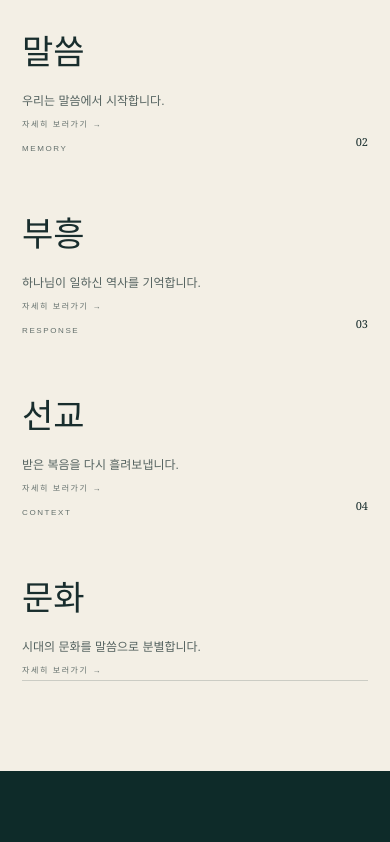
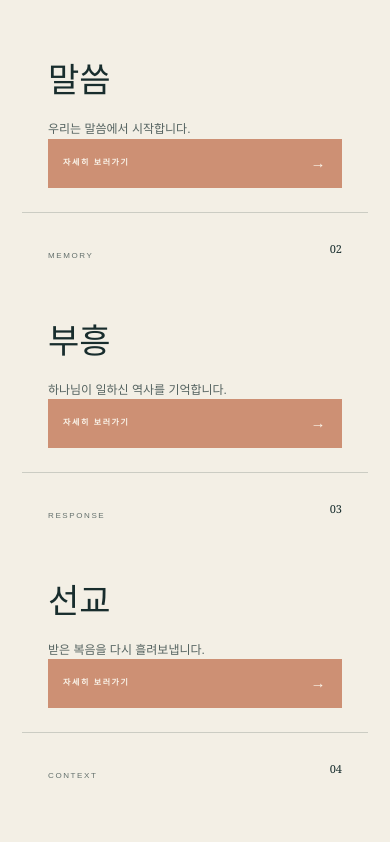
Before and after one commit to exodus0510-netizen/bnb-lab, a Next.js app: page / in a window 390 px wide. Shown: the part 1760-2602 px from the top of the page. Built offline with nearby package versions, Linux system fonts and the light colour scheme.

Commit message:
Update BNB Lab mission site content and visuals

```diff
--- a/app/globals.css
+++ b/app/globals.css
@@ -104,13 +104,16 @@ img { display: block; max-width: 100%; }
 .manifesto h2 span { color: var(--copper); }
 .manifesto-copy > p:last-child { color: var(--ink-soft); font-size: 14px; line-height: 2; margin: 8px 0 0; word-break: keep-all; }
 .framework { border-bottom: 1px solid var(--line); border-top: 1px solid var(--line); display: grid; grid-template-columns: repeat(4, 1fr); margin-top: 95px; }
-.framework article { min-height: 245px; padding: 28px 26px; position: relative; transition: .3s; }
-.framework article + article { border-left: 1px solid var(--line); }
-.framework article:hover { background: var(--ink); color: var(--paper); transform: translateY(-8px); }
+.framework-card { display:block; min-height: 300px; padding: 28px 26px; position: relative; transition: .3s; }
+.framework-card + .framework-card { border-left: 1px solid var(--line); }
+.framework-card:hover,.framework-card:focus-visible { background: var(--ink); color: var(--paper); transform: translateY(-8px); }
 .framework span { font-size: 8px; letter-spacing: .2em; opacity: .65; }
 .framework b { float: right; font-family: Georgia, serif; font-size: 11px; font-weight: 400; }
-.framework h3 { font-family: "Noto Serif KR", Georgia, serif; font-size: 34px; font-weight: 400; margin: 80px 0 15px; }
+.framework h3 { font-family: "Noto Serif KR", Georgia, serif; font-size: 34px; font-weight: 400; margin: 66px 0 15px; }
 .framework p { font-size: 12px; margin: 0; opacity: .72; }
+.detail-button { align-items:center; background:var(--copper); bottom:24px; color:#fff8ee; display:flex; font-size:10px; font-weight:600; justify-content:space-between; left:26px; letter-spacing:.05em; padding:13px 15px; position:absolute; right:26px; transition:.22s; }
+.detail-button i { font-size:15px; font-style:normal; }
+.framework-card:hover .detail-button,.framework-card:focus-visible .detail-button { background:var(--paper); color:var(--forest); }
 
 .archive-section { background: var(--forest-deep); color: #f4efe4; padding: 120px 4.3vw 85px; }
 .section-number.light { color: #91aaa5; }
@@ -118,7 +121,7 @@ img { display: block; max-width: 100%; }
 .archive-heading .kicker { margin: 36px 0 18px; }
 .archive-heading h2 { font-family: "Noto Serif KR", Georgia, serif; font-size: clamp(54px, 6vw, 86px); font-weight: 400; letter-spacing: -.05em; line-height: 1.12; margin: 0; }
 .archive-heading > p { color: #a8b9b5; font-family: "Noto Serif KR", Georgia, serif; font-size: 14px; line-height: 2; margin: 0 0 10px auto; max-width: 420px; word-break: keep-all; }
-.archive-explorer { border-bottom: 1px solid rgba(255,255,255,.15); border-top: 1px solid rgba(255,255,255,.15); display: grid; grid-template-columns: 26% 39% 35%; margin-top: 75px; min-height: 520px; }
+.archive-explorer { border-bottom: 1px solid rgba(255,255,255,.15); border-top: 1px solid rgba(255,255,255,.15); display: grid; grid-template-columns: 26% 39% 35%; height: 520px; margin-top: 75px; min-height: 520px; }
 .archive-tabs { display: grid; grid-template-rows: repeat(4, 1fr); }
 .archive-tabs button { background: transparent; border: 0; border-bottom: 1px solid rgba(255,255,255,.13); color: #8fa6a1; cursor: pointer; display: grid; grid-template-columns: 55px 1fr; padding: 22px 20px 18px 0; text-align: left; transition: .25s; }
 .archive-tabs button:last-child { border-bottom: 0; }
@@ -127,10 +130,10 @@ img { display: block; max-width: 100%; }
 .archive-tabs button small { font-size: 7px; letter-spacing: .15em; margin-top: 7px; opacity: .7; }
 .archive-tabs button:hover, .archive-tabs button.active { color: white; padding-left: 14px; }
 .archive-tabs button.active { background: rgba(255,255,255,.055); box-shadow: inset 3px 0 var(--copper); }
-.archive-image { background: #b9ad98; overflow: hidden; position: relative; }
+.archive-image { background: #b9ad98; height: 520px; overflow: hidden; position: relative; }
 .archive-image::after { background: linear-gradient(180deg, transparent 60%, rgba(9,25,24,.7)); content: ""; inset: 0; pointer-events: none; position: absolute; }
-.archive-image img { filter: grayscale(1) sepia(.16); height: 100%; object-fit: cover; width: 100%; }
-.archive-image img.portrait-tight { object-position: center 18%; transform: scale(1.14); }
+.archive-image img { filter: grayscale(1) sepia(.16); height: 100%; inset: 0; object-fit: cover; object-position: center center; position: absolute; width: 100%; }
+.archive-image img.portrait-tight { object-position: center 18%; transform: none; }
 .archive-image a { bottom: 16px; font-size: 8px; left: 18px; letter-spacing: .06em; position: absolute; z-index: 2; }
 .archive-image a span { color: #e89a72; }
 .archive-detail { display: flex; flex-direction: column; padding: 42px 0 36px 46px; }
@@ -211,16 +214,16 @@ img { display: block; max-width: 100%; }
 .bible-document > p { font-size: 9px; letter-spacing: .06em; line-height: 1.7; margin: 34px 0 0; text-align: center; }
 .bible-document a { color: var(--copper); display: block; margin-top: 3px; }
 .research-grid { border-bottom: 1px solid var(--line); border-top: 1px solid var(--line); display: grid; grid-template-columns: repeat(3, 1fr); margin-top: 100px; }
-.research-grid article { min-height: 360px; padding: 28px 30px 24px; transition: background .3s, color .3s, transform .3s; }
-.research-grid article + article { border-left: 1px solid var(--line); }
-.research-grid article:hover { background: var(--ink); color: var(--paper); transform: translateY(-10px); }
+.research-card { display:block; min-height: 380px; padding: 28px 30px 24px; transition: background .3s, color .3s, transform .3s; }
+.research-card + .research-card { border-left: 1px solid var(--line); }
+.research-card:hover { background: var(--ink); color: var(--paper); transform: translateY(-10px); }
 .research-top { display: flex; font-size: 8px; justify-content: space-between; letter-spacing: .16em; opacity: .6; }
 .research-top b { font-family: Georgia, serif; font-weight: 400; }
 .research-grid h3 { font-family: "Noto Serif KR", Georgia, serif; font-size: 27px; font-weight: 400; line-height: 1.45; margin: 86px 0 20px; }
-.research-grid article > p { color: var(--ink-soft); font-size: 12px; line-height: 1.8; margin: 0; word-break: keep-all; }
-.research-grid article:hover > p { color: #b6c2bf; }
+.research-card > p { color: var(--ink-soft); font-size: 12px; line-height: 1.8; margin: 0; word-break: keep-all; }
+.research-card:hover > p { color: #b6c2bf; }
 .research-meta { border-top: 1px solid currentColor; display: flex; font-size: 9px; justify-content: space-between; margin-top: 38px; opacity: .6; padding-top: 14px; }
-.research-meta i { color: var(--copper); font-style: normal; }
+.research-meta i { color: var(--copper); font-style: normal; font-weight:600; }
 
 .technology-section { background: var(--copper); color: #fff8ee; display: grid; grid-template-columns: 46% 54%; min-height: 900px; overflow: hidden; }
 .tech-grid { background-color: #a84f31; background-image: linear-gradient(rgba(255,255,255,.08) 1px, transparent 1px), linear-gradient(90deg, rgba(255,255,255,.08) 1px, transparent 1px); background-size: 42px 42px; min-height: 780px; overflow: hidden; position: relative; }
@@ -315,17 +318,18 @@ img { display: block; max-width: 100%; }
   .manifesto-copy { display: block; margin-top: 36px; }
   .manifesto h2 { margin: 30px 0; }
   .framework { grid-template-columns: 1fr 1fr; margin-top: 60px; }
-  .framework article:nth-child(3) { border-left: 0; border-top: 1px solid var(--line); }
-  .framework article:nth-child(4) { border-top: 1px solid var(--line); }
+  .framework-card:nth-child(3) { border-left: 0; border-top: 1px solid var(--line); }
+  .framework-card:nth-child(4) { border-top: 1px solid var(--line); }
   .archive-section { padding: 85px 22px 60px; }
   .archive-heading { display: block; }
   .archive-heading > p { margin: 28px 0 0; }
-  .archive-explorer { grid-template-columns: 1fr 1fr; margin-top: 55px; }
+  .archive-explorer { grid-template-columns: 1fr 1fr; height: auto; margin-top: 55px; min-height: 0; }
   .archive-tabs { grid-column: 1 / -1; grid-template-columns: repeat(4, 1fr); grid-template-rows: auto; overflow-x: auto; }
   .archive-tabs button { display: block; min-width: 145px; padding: 18px 12px; }
   .archive-tabs button span, .archive-tabs button b, .archive-tabs button small { display: block; }
   .archive-tabs button b { margin-top: 8px; }
-  .archive-detail { padding-left: 30px; }
+  .archive-image { height: 480px; }
+  .archive-detail { min-height: 480px; padding-left: 30px; }
   .mission-section { display: block; }
   .mission-image { min-height: 650px; }
   .mission-copy { padding: 80px 22px 90px; }
@@ -337,8 +341,8 @@ img { display: block; max-width: 100%; }
   .bible-section { padding: 85px 22px 90px; }
   .bible-intro { grid-template-columns: 1fr 1fr; }
   .research-grid { grid-template-columns: 1fr; margin-top: 80px; }
-  .research-grid article { min-height: 290px; }
-  .research-grid article + article { border-left: 0; border-top: 1px solid var(--line); }
+  .research-card { min-height: 290px; }
+  .research-card + .research-card { border-left: 0; border-top: 1px solid var(--line); }
   .research-grid h3 { margin-top: 55px; }
   .technology-section { display: block; }
   .tech-grid { min-height: 630px; }
@@ -363,8 +367,8 @@ img { display: block; max-width: 100%; }
   .archive-stamp b { font-size: 32px; }
   .manifesto h2 { font-size: 34px; }
   .framework { grid-template-columns: 1fr; }
-  .framework article { min-height: 190px; }
-  .framework article + article { border-left: 0; border-top: 1px solid var(--line); }
+  .framework-card { min-height: 260px; }
+  .framework-card + .framework-card { border-left: 0; border-top: 1px solid var(--line); }
   .framework h3 { margin-top: 50px; }
   .archive-heading h2 { font-size: 51px; }
   .archive-explorer { display: block; }
@@ -387,7 +391,7 @@ img { display: block; max-width: 100%; }
   .bible-intro { display: block; }
   .bible-intro h2 { font-size: 46px; }
   .bible-document { margin: 65px auto 0; width: 75%; }
-  .research-grid article { padding-left: 18px; padding-right: 18px; }
+  .research-card { padding-left: 18px; padding-right: 18px; }
   .tech-grid { min-height: 520px; }
   .tech-center { height: 170px; width: 170px; }
   .tech-copy h2 { font-size: 39px; }
```
